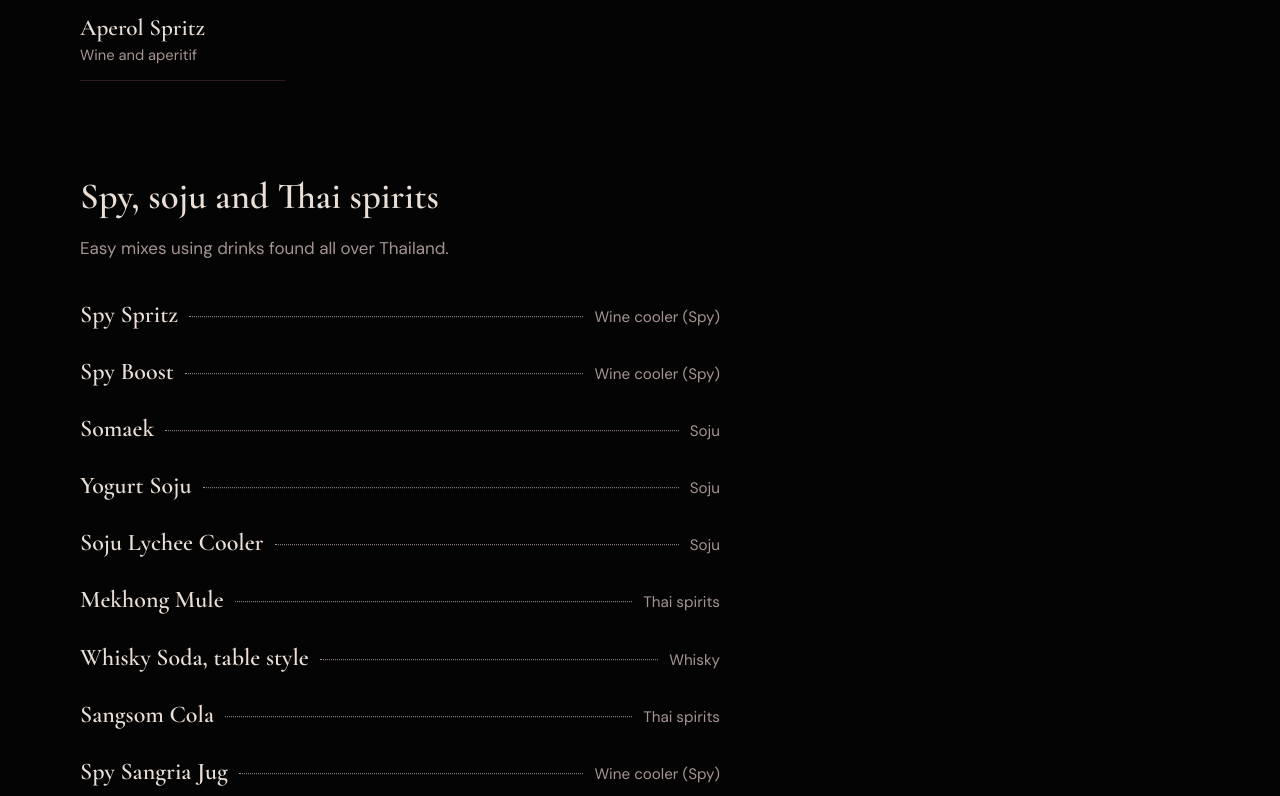
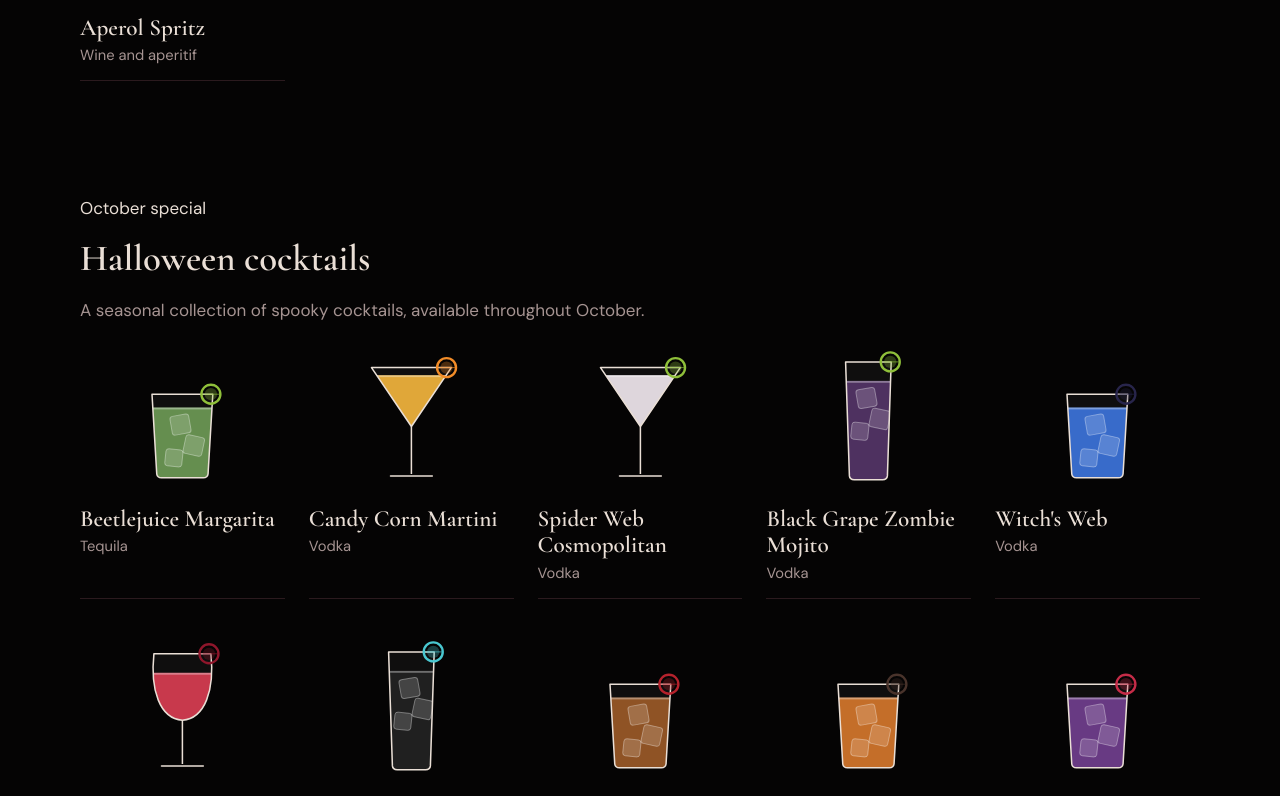
Before and after one commit to inky3/crimsonroom, a Next.js app: page /en in a window 1280 px wide. Shown: the part 1140-1936 px from the top of the page. Built offline with nearby package versions, Linux system fonts and the light colour scheme.

Commit message:
Add seasonal Halloween cocktail section

```diff
--- a/app/[locale]/page.tsx
+++ b/app/[locale]/page.tsx
@@ -6,7 +6,24 @@ import { cocktails, getCocktail } from "@/data/cocktails";
 import { spirits } from "@/data/reference";
 import { isLocale, pick, ui } from "@/lib/i18n";
 import { featuredSlugs } from "@/lib/site";
+import { moreCocktails } from "@/data/more";
 import { toCard } from "@/lib/view";
+
+export const dynamic = "force-dynamic";
+
+const halloweenSlugs = [
+  "beetlejuice-margarita",
+  "candy-corn-martini",
+  "spider-web-cosmopolitan",
+  "black-grape-zombie-mojito",
+  "witchs-web",
+  "blood-injection-mimosa",
+  "beetlejuice-potion",
+  "halloween-old-fashioned",
+  "spooky-pumpkin-margarita",
+  "huckleberry-vampire-margarita",
+  "frankenstein-elixir",
+];
 
 export default async function Home({ params }: { params: Promise<{ locale: string }> }) {
   const { locale } = await params;
@@ -16,6 +33,8 @@ export default async function Home({ params }: { params: Promise<{ locale: strin
   const hero = getCocktail("negroni")!;
   const featured = featuredSlugs.map((slug) => getCocktail(slug)!).map((c) => toCard(c, locale));
   const spy = cocktails.filter((c) => c.category === "spy-soju");
+  const isHalloweenSeason = new Intl.DateTimeFormat("en-US", { month: "numeric", timeZone: "Asia/Bangkok" }).format(new Date()) === "10";
+  const halloween = moreCocktails.filter((c) => halloweenSlugs.includes(c.slug)).map((c) => toCard(c, locale));
 
   return (
     <main>
@@ -48,6 +67,19 @@ export default async function Home({ params }: { params: Promise<{ locale: strin
         </div>
       </section>
 
+      {isHalloweenSeason && (
+        <section className="container section halloween-section" aria-labelledby="halloween-heading">
+          <p className="eyebrow">October special</p>
+          <h2 id="halloween-heading">{locale === "th" ? "ฮาโลวีนค็อกเทล" : "Halloween cocktails"}</h2>
+          <p className="muted">{locale === "th" ? "รวมสูตรค็อกเทลธีมฮาโลวีน มีเฉพาะช่วงเดือนตุลาคม" : "A seasonal collection of spooky cocktails, available throughout October."}</p>
+          <div className="grid">
+            {halloween.map((item) => (
+              <CocktailCard key={item.slug} item={item} locale={locale} />
+            ))}
+          </div>
+        </section>
+      )}
+
       <section className="container section">
         <h2>{s.spyHeading}</h2>
         <p className="muted">{s.spyIntro}</p>
```
